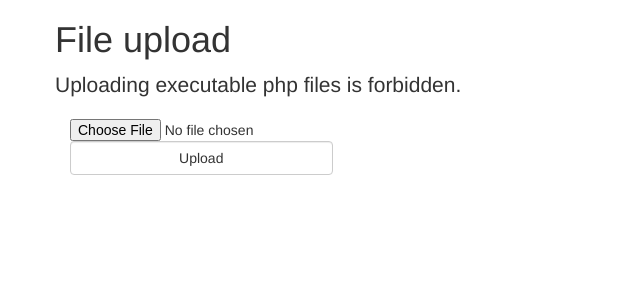
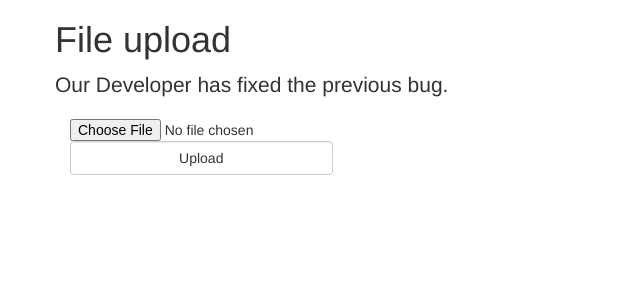
Before and after one commit to faizala-synopsys/fileupload, a PHP site: page /FileUpload in a window 1280 px wide. Shown: the top 300 px of the page, without its empty margins (0-640 px from the left). Run offline with PHP 8.4, Linux system fonts and the light colour scheme; some libraries are stand-ins or nearby versions.

Commit message:
Update index.php

```diff
--- a/src/FileUpload/index.php
+++ b/src/FileUpload/index.php
@@ -11,7 +11,7 @@
         </div>
         <div class="row">
             <p class="lead">
-                Uploading executable php files is forbidden.<br />
+                Our Developer has fixed the previous bug.<br />
             </p>
         </div>
     </div>
@@ -34,11 +34,11 @@
         $target_file = $target_dir . basename($_FILES["fileToUpload"]["name"]);
         $file=basename($_FILES["fileToUpload"]["name"]);
         if (preg_match ("/^.*\.(php|php1|php2|php3|php4|php5)$/",$file)) {
-            echo "<p class=\"alert-danger\">Sorry, you cannot upload executable file.</p>";
+            echo "<p class=\"alert-danger\">Smart? but not Smart enough. Try uploading again..</p>";
         }
         else{
             if (move_uploaded_file($_FILES["fileToUpload"]["tmp_name"], $target_file)) {
-                echo "<p class=\"alert-success\">The file has been uploaded here: <a href=\"$target_file\">$target_file</a>.</p>";
+                echo "<p class=\"alert-success\">The file has been uploaded.</p>";
             } else {
                 echo "<p class=\"alert-danger\">Sorry, there was an error uploading your file.</p>";
             }
@@ -48,7 +48,6 @@
     <script type="text/javascript" src="/static/css/bootstrap.min.js"></script>
 </body>
 </html>
-<!--Hint: BlackList extension validation--!>
 <?php
 include ("../footer.php");
 ?>
```
